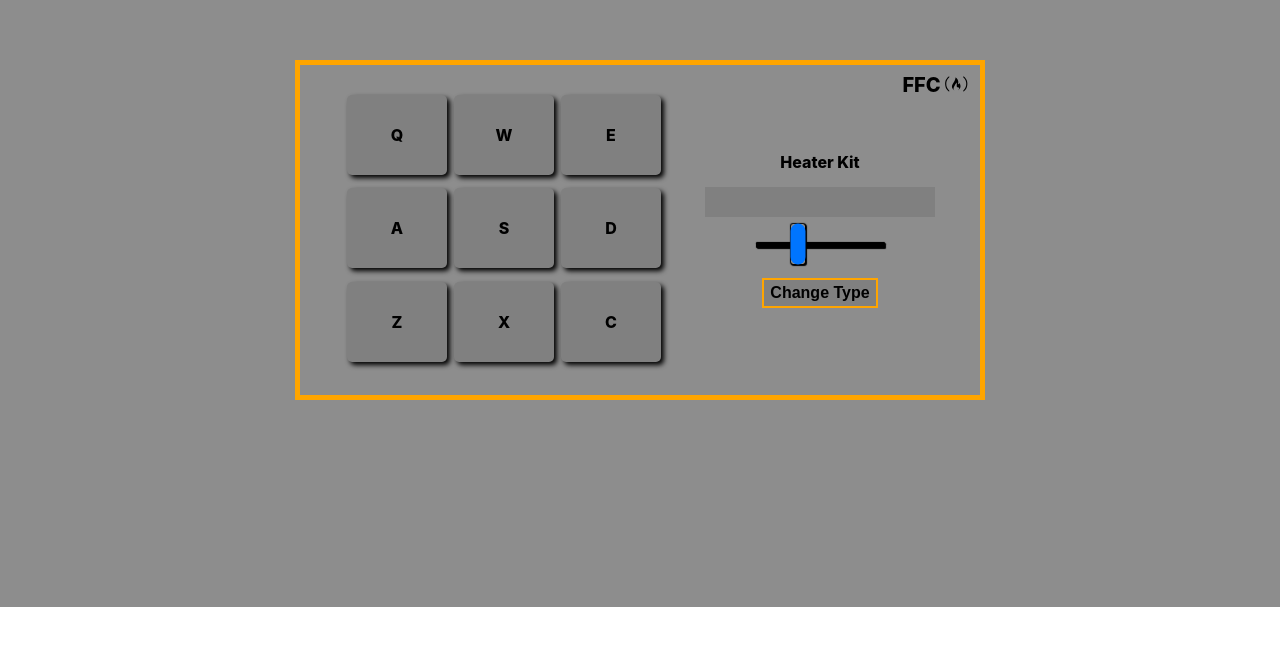
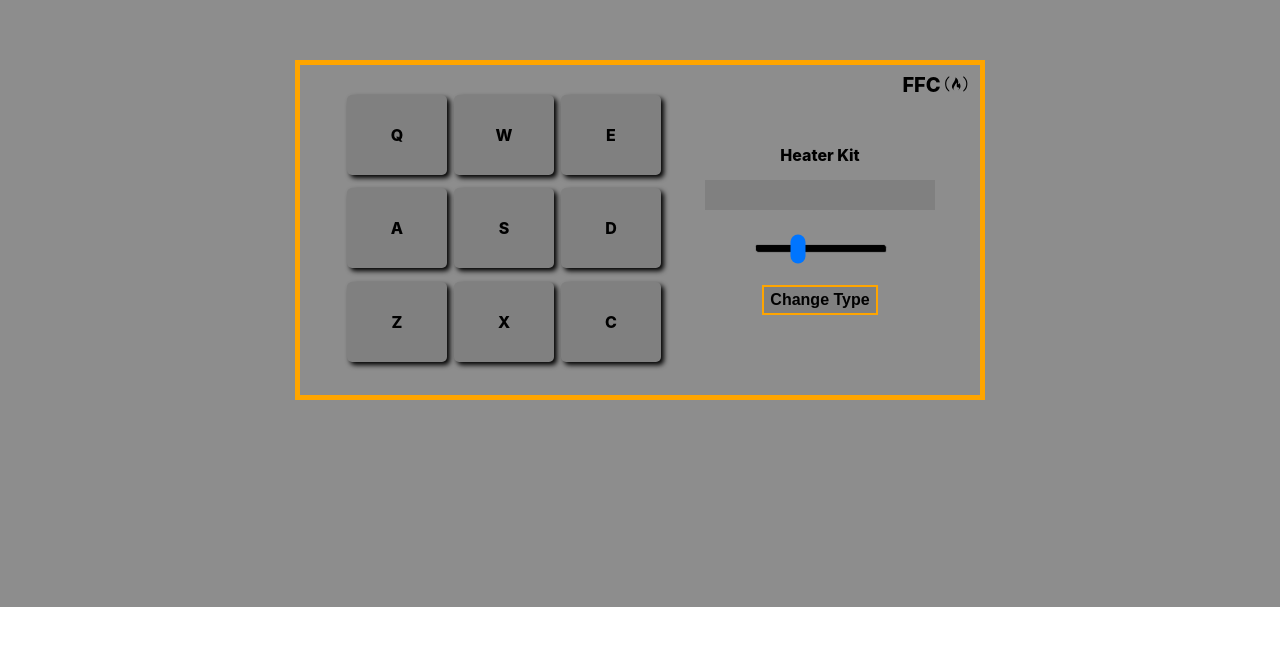
Before and after one commit to YESENIA2012/drum-machine, a React (Create React App) app: page / in a window 1280 px wide. Shown: the part 148-794 px from the top of the page. Built offline with nearby package versions, Linux system fonts and the light colour scheme.

Commit message:
removed some css properties

```diff
--- a/src/index.css
+++ b/src/index.css
@@ -95,19 +95,15 @@ code {
   cursor: pointer;
 }
 
-input{
-  margin-bottom: 30px;
+.volume-slider{
+  margin: 10px 0 30px 0;
 }
 
 input[type=range]::-webkit-slider-thumb {
   -webkit-appearance: none;
-  border: 1px solid #000000;
-  border-radius: 3px;
-  background: #ffffff;
   cursor: pointer;
-  padding: 20px 0 20px 0;
-  margin-top: -20px; /* You need to specify a margin in Chrome, but in Firefox and IE it is automatic */
-  box-shadow: 1px 1px 1px #000000, 0px 0px 1px #0d0d0d; /* Add cool effects to your sliders! */
+  padding: 10px 0 20px 0;
+  margin-top: -12px;
 }
 
 input[type=range]::-webkit-slider-runnable-track {
```
